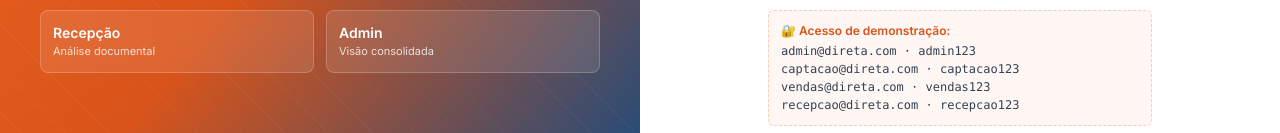
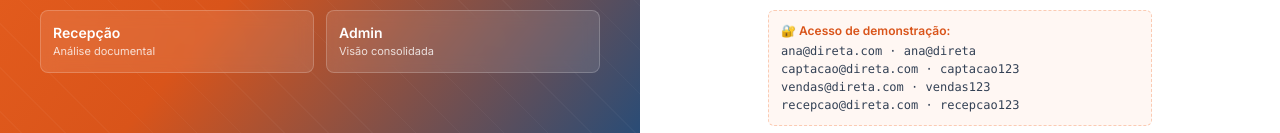
Before and after one commit to Willians96/direta, a Next.js app: page /login in a window 1280 px wide. Shown: the part 514-647 px from the top of the page. Built offline with nearby package versions, Linux system fonts and the light colour scheme.

Commit message:
fix(login): credencial de demonstracao do admin atualizada (ana@direta.com)

```diff
--- a/app/(auth)/login/page.tsx
+++ b/app/(auth)/login/page.tsx
@@ -184,7 +184,7 @@ function LoginForm() {
               🔐 Acesso de demonstração:
             </div>
             <ul className="space-y-0.5 break-all font-mono text-[11px] sm:text-xs">
-              <li>admin@direta.com · admin123</li>
+              <li>ana@direta.com · ana@direta</li>
               <li>captacao@direta.com · captacao123</li>
               <li>vendas@direta.com · vendas123</li>
               <li>recepcao@direta.com · recepcao123</li>
```
Also changed, not shown: 1 other file (tests, documents, lock files or other folders).
